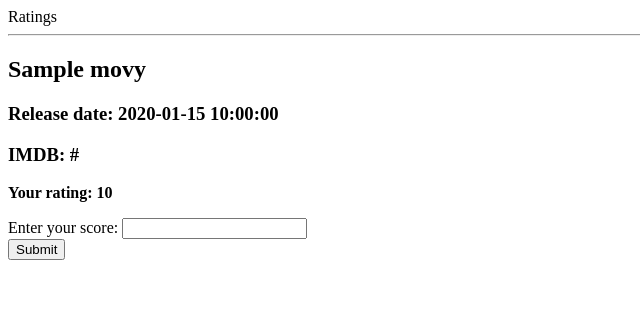
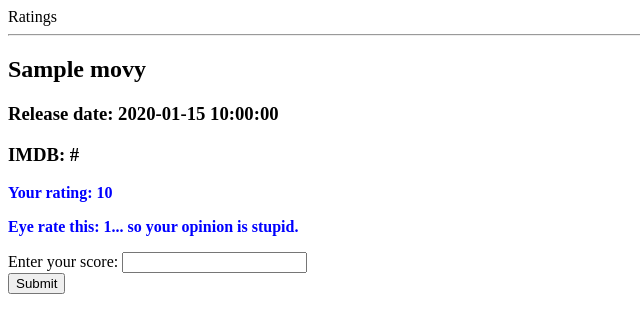
Before and after one commit to linvivian7/ratings_lab, a Flask app: page /movies/1 in a window 1280 px wide. Shown: the top 333 px of the page, without its empty margins (0-640 px from the left). Run offline with Flask 2, Linux system fonts and the light colour scheme; the visitor is signed in with stand-in values (Sample User, id 1); tables that the repository leaves empty hold one stand-in row (values such as "Sample post").

Commit message:
Complete pearson prediction based on other users

```diff
--- a/model.py
+++ b/model.py
@@ -68,6 +68,56 @@ class Rating(db.Model):
 # Helper functions
 
 
+def similarity(self_ratings, o_user):
+
+    our_ratings = {}
+    for rating in self_ratings:
+        our_ratings[rating.movie_id] = rating.score
+
+    paired_ratings = []
+    for other_rating in o_user.ratings:
+        our_rating = our_ratings.get(other_rating.movie_id)
+        if our_rating:
+            pair = (our_rating, other_rating.score)
+            paired_ratings.append(pair)
+
+    if paired_ratings:
+        return pearson(paired_ratings)
+    else:
+        return 0.0
+
+
+def get_prediction(user_id, movie_id):
+    """Given a user and a movie, returns the predicted ratings"""
+
+    self_ratings = User.query.get(user_id).ratings
+    other_ratings = Rating.query.filter_by(movie_id=movie_id).all()
+
+    other_users = [rating.user for rating in other_ratings]
+
+    users_similar = []
+    for o_user in other_users:
+        sim = similarity(self_ratings, o_user)
+        users_similar.append((sim, o_user))
+
+    users_similar = sorted(users_similar, reverse=True)
+    top_score = users_similar[0]
+
+    similarity_score, top_user = top_score
+    best_rating = Rating.query.filter_by(movie_id=movie_id,
+                                         user_id=top_user.user_id).one()
+
+    predicted_rating = best_rating.score * similarity_score
+
+    return int(round(predicted_rating))
+
+
+
+def eye_prediction(movie_id):
+    """Given a movie, returns the eye's predicted rating"""
+    return 1
+
+
 def connect_to_db(app):
     """Connect the database to our Flask app."""
 
--- a/server.py
+++ b/server.py
@@ -6,7 +6,7 @@ from flask import Flask, jsonify, render_template, request, session, flash, redi
 from flask_debugtoolbar import DebugToolbarExtension
 from sqlalchemy.orm.exc import NoResultFound
 
-from model import connect_to_db, db, User, Movie, Rating
+from model import connect_to_db, db, User, Movie, Rating, get_prediction, eye_prediction
 
 app = Flask(__name__)
 
@@ -63,9 +63,18 @@ def movie_info(movieid):
 
     if 'user' in session:
         user = session['user']
+
+        prediction = get_prediction(user, movieid)
+        eye_rating = eye_prediction(movieid)
+
         user_rating = Rating.query.filter((Rating.user_id == user) & (Rating.movie_id == movieid)).first()
 
-    return render_template('movie.html', movie=movie, ratings=ratings, user_rating=user_rating)
+    return render_template('movie.html',
+                           movie=movie,
+                           ratings=ratings,
+                           user_rating=user_rating,
+                           prediction=prediction,
+                           eye_rating=eye_rating)
 
 
 @app.route('/new-score', methods=["POST"])
--- a/templates/base.html
+++ b/templates/base.html
@@ -3,6 +3,12 @@
 <head>
   <title>Ratings</title>
   <script src="https://code.jquery.com/jquery.js"></script>
+  <style>
+    .bluebold {
+        color: blue;
+        font-weight: bold;
+    }
+    </style>
 </head>
 
 <body>
--- a/templates/movie.html
+++ b/templates/movie.html
@@ -6,11 +6,21 @@
   <h3>IMDB: {{ movie.imdb_url }}</h3>
 
   {% if user_rating %}
-    <p><strong>Your rating: {{ user_rating.score }}</strong></p>
+    <span class="status" hidden>rated</span>
+    <p class="bluebold rated" hidden>Your rating: {{ user_rating.score }}</p>
+
   {% else %}
-    <p><strong>You have not rated this movie.</strong></p>
+    <span class="status" hidden>not_rated</span>
+    <p class="bluebold rated" id="change" hidden></p>
+
   {% endif %}
 
+
+  <p class="bluebold rated" hidden>Eye rate this: {{ eye_rating }}... so your opinion is stupid.</p>
+
+  <p class="bluebold not_rated" hidden>You have not rated this movie.</p>
+
+  <p class="bluebold not_rated" hidden>You'll probably rate this a: {{ prediction }}</p>
 
 
   <form id="rating-form" action="/#" method="POST">
@@ -23,7 +33,7 @@
 
   <ul>
     {% for rating in ratings %}
-      {% if not user_rating.user_id or rating.user_id != user_rating.user_id %}
+      {% if not user_rating or rating.user_id != user_rating.user_id %}
         <li>User {{ rating.user_id }} rated: {{ rating.score }}</li>
       {% endif %}
     {% endfor %}
@@ -35,9 +45,18 @@
 
     $(document).ready(function () {
 
+      if ($(".status").html() === "rated") {
+        $(".rated").attr("hidden", false);
+      } else {
+        $(".not_rated").attr("hidden", false);
+      }
+
       function alertUser(results) {
         alert(results);
-        $("strong").html("Your rating: " + $("#score").val());
+        $(".not_rated").attr("hidden", true);
+        $(".rated").attr("hidden", false);
+        $("#change").html("Your rating: " + $("#score").val());
+        $(".status").html("rated");
         $('#rating-form')[0].reset();
       }
 
```
